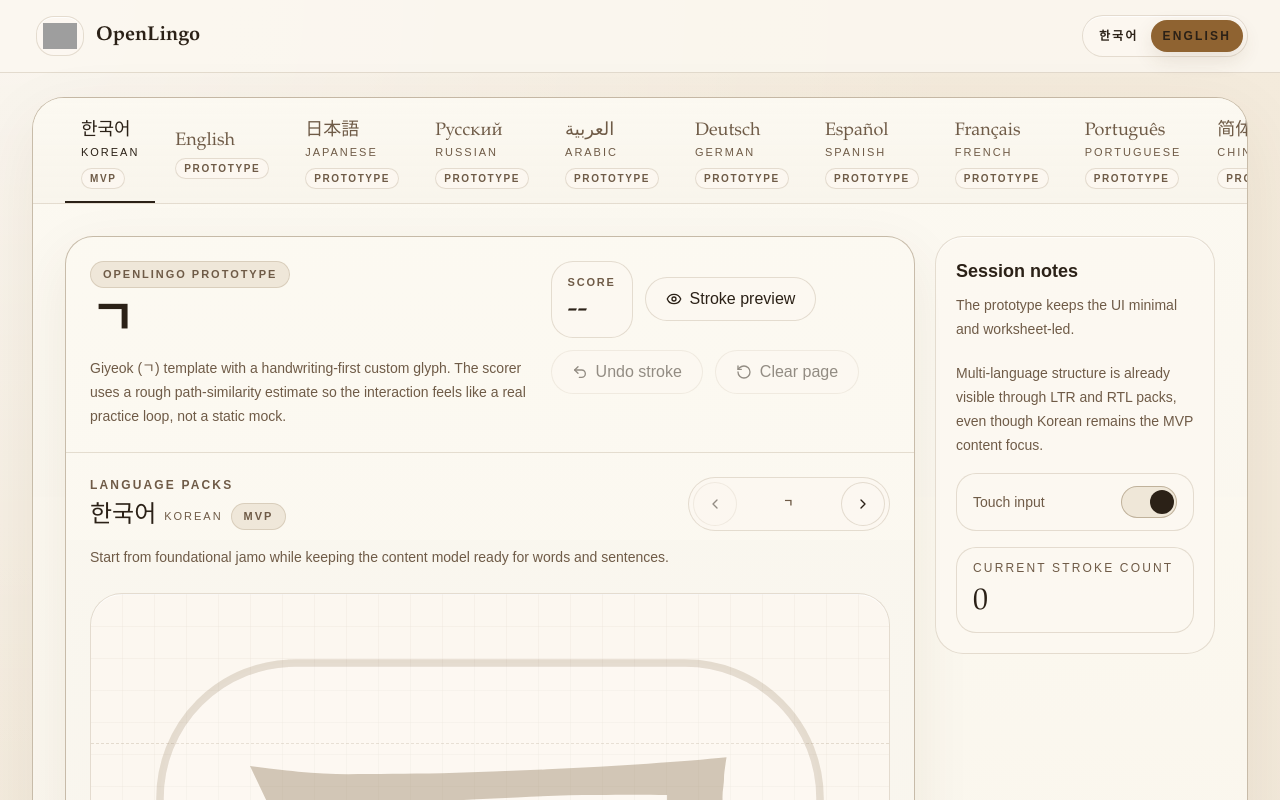
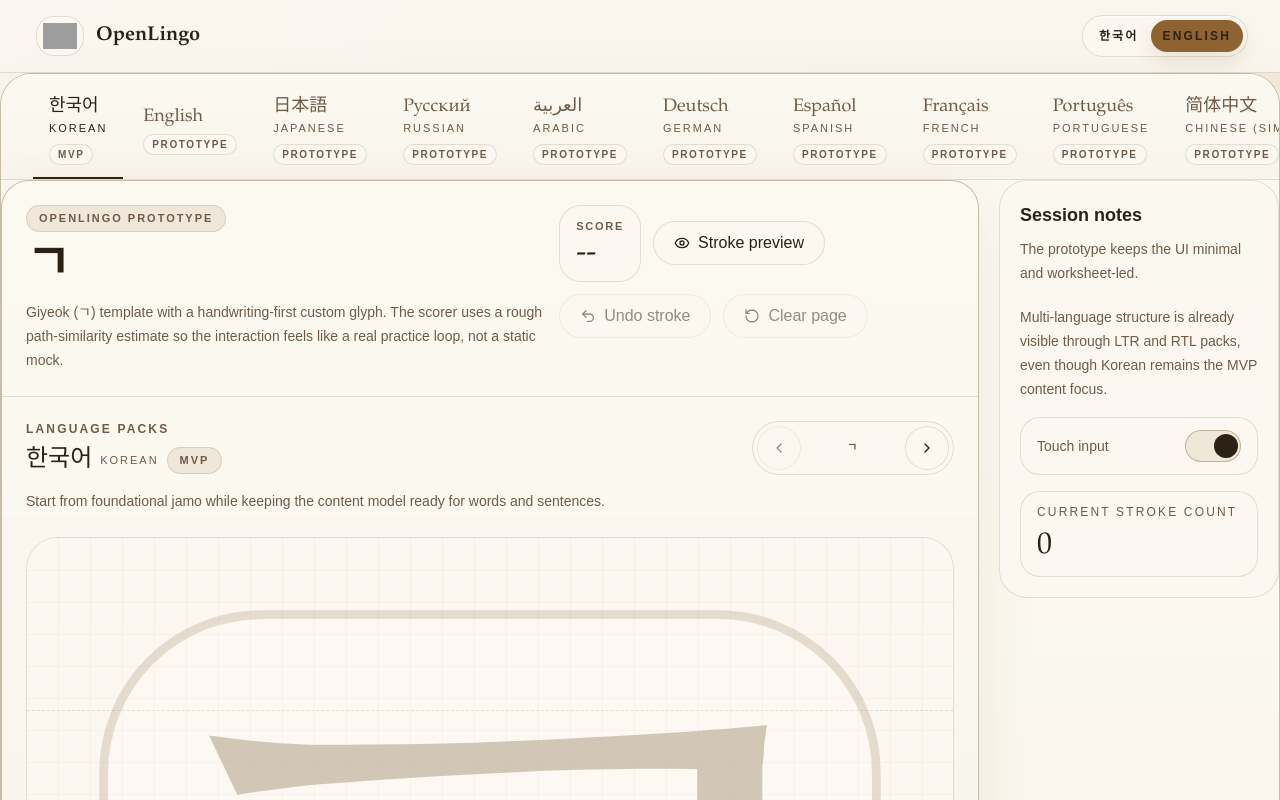
Before and after one commit to kidow/openlingo, a Next.js app: page /en in a window 1280 px wide. Shown: the top 800 px of the page. Built offline with nearby package versions, Linux system fonts and the light colour scheme; grey boxes are pictures that could not be loaded.

Commit message:
refactor: flatten outer practice workspace padding

```diff
--- a/src/components/practice/practice-workspace.tsx
+++ b/src/components/practice/practice-workspace.tsx
@@ -10,11 +10,11 @@ export function PracticeWorkspace({ tabsBand, canvasStage, templateGrid }: Pract
   return (
     <main
       data-testid="practice-workspace"
-      className="mx-auto min-h-[calc(100vh-88px)] w-full max-w-[1600px] px-4 py-6 md:px-6 lg:px-8"
+      className="mx-auto min-h-[calc(100vh-88px)] w-full max-w-[1600px]"
     >
       <section className="overflow-hidden rounded-[32px] border border-[color:var(--border-strong)] bg-[linear-gradient(180deg,rgba(252,249,241,0.98),rgba(246,240,231,0.97))] shadow-[0_24px_70px_rgba(88,63,30,0.08)]">
         {tabsBand}
-        <div className="grid gap-6 p-4 md:p-6 lg:p-8">
+        <div className="grid gap-6">
           <div className="min-h-[28rem]">{canvasStage}</div>
           {templateGrid}
         </div>
```
